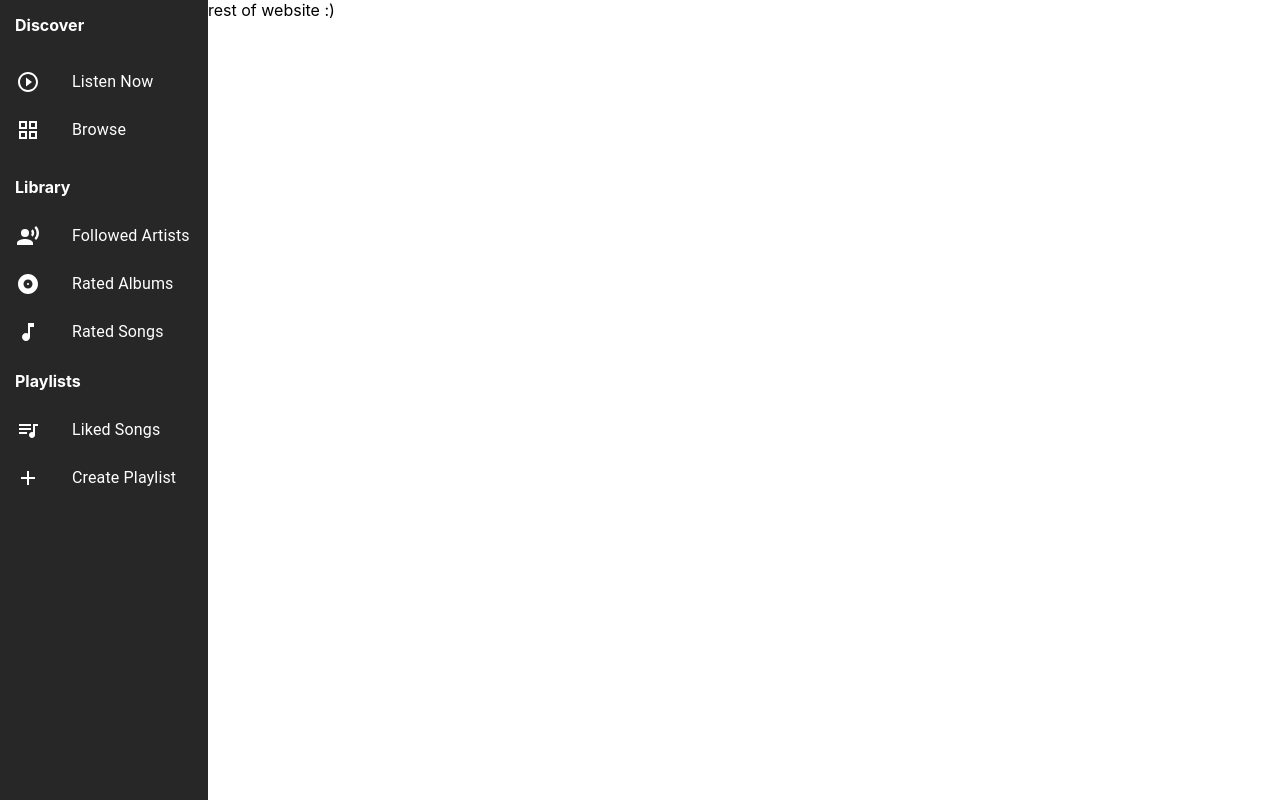
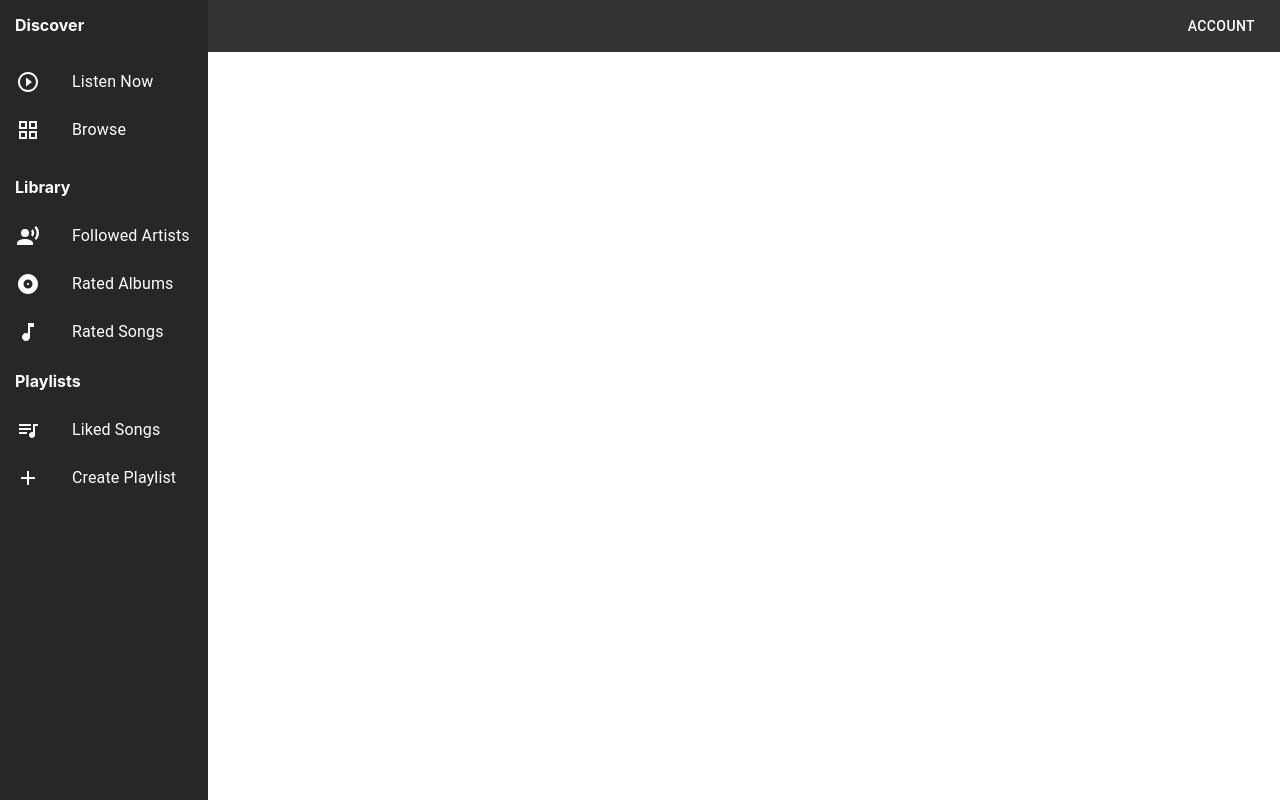
Before and after one commit to roliestpoliest/music_library, a React (Create React App) app in the folder frontend/: page / in a window 1280 px wide. Built offline with nearby package versions, Linux system fonts and the light colour scheme.

Commit message:
✨ Created Navbar

```diff
--- a/frontend/src/App.js
+++ b/frontend/src/App.js
@@ -1,13 +1,15 @@
 import Sidebar from "./components/Sidebar/Sidebar";
+import Navbar from "./components/Navbar/Navbar";
 import './App.css';
 
 function App() {
   return (
     <div className="App">
       <Sidebar />
-      <div>
+      <Navbar />
+      {/* <div>
         rest of website :)
-      </div>
+      </div> */}
     </div>
   );
 }
--- /dev/null
+++ b/frontend/src/components/Navbar/Navbar.css
@@ -0,0 +1,17 @@
+.navbar {
+    height: 2em;
+    width: 100%;
+    background-color: #333;
+    color: white;
+    padding: 10px;
+    display: flex;
+    flex-direction: row-reverse;
+}
+
+.navbar-item {
+    color: white;
+    display: flex;
+    flex-direction: row;
+    justify-content: space-between;
+    padding: 0 0.5em;
+}
--- /dev/null
+++ b/frontend/src/components/Navbar/Navbar.js
@@ -0,0 +1,67 @@
+import React from "react";
+import "./Navbar.css";
+import Button from "@mui/material/Button";
+import Menu from "@mui/material/Menu";
+import MenuItem from "@mui/material/MenuItem";
+
+export default function Navbar() {
+  const [anchorEl, setAnchorEl] = React.useState(null);
+  const open = Boolean(anchorEl);
+  const handleClick = (event) => {
+    setAnchorEl(event.currentTarget);
+  };
+  const handleClose = () => {
+    setAnchorEl(null);
+  };
+
+  return (
+    <div className="navbar">
+      <Button
+        id="basic-button"
+        aria-controls={open ? "basic-menu" : undefined}
+        aria-haspopup="true"
+        aria-expanded={open ? "true" : undefined}
+        onClick={handleClick}
+      >
+        <div className="navbar-item"> Account</div>
+      </Button>
+      <Menu
+        id="basic-menu"
+        anchorEl={anchorEl}
+        open={open}
+        onClose={handleClose}
+        MenuListProps={{
+          "aria-labelledby": "basic-button",
+        }}
+      >
+        <MenuItem onClick={handleClose}>Profile</MenuItem>
+        <MenuItem onClick={handleClose}>My account</MenuItem>
+        <MenuItem onClick={handleClose}>Logout</MenuItem>
+      </Menu>
+
+      {/* <Button
+        className="navbar-item"
+        id="basic-button"
+        aria-controls={open ? "basic-menu" : undefined}
+        aria-haspopup="true"
+        aria-expanded={open ? "true" : undefined}
+        onClick={handleClick}
+      >
+        Premium
+      </Button>
+      <Menu
+        id="basic-menu"
+        anchorEl={anchorEl}
+        open={open}
+        onClose={handleClose}
+        MenuListProps={{
+          "aria-labelledby": "basic-button",
+        }}
+      >
+        <MenuItem onClick={handleClose}>My Subscriptions</MenuItem>
+        <MenuItem onClick={handleClose}>Subscription Plans</MenuItem>
+        <MenuItem onClick={handleClose}>Billing</MenuItem>
+      </Menu> */}
+    </div>
+  );
+}
```
